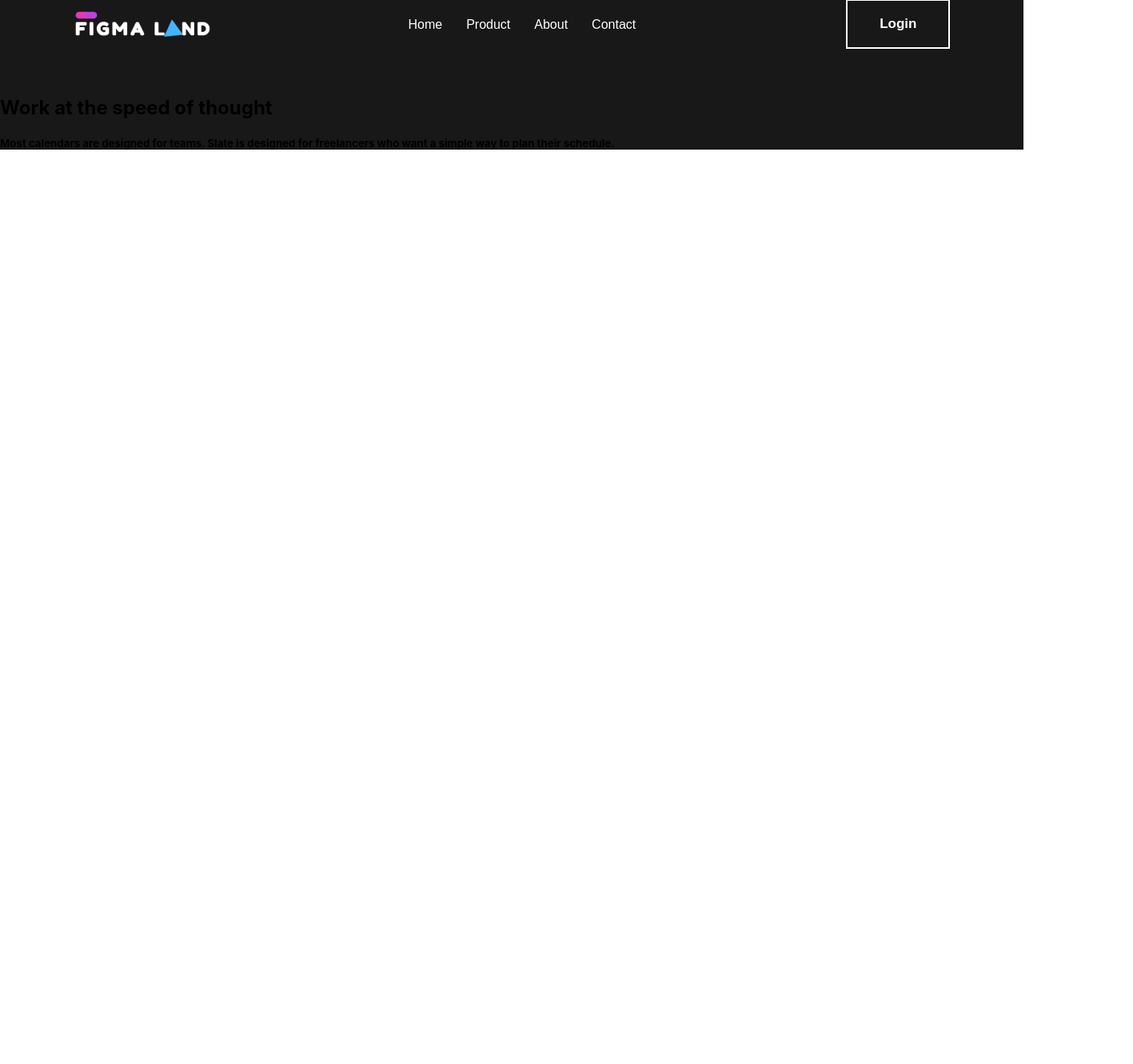
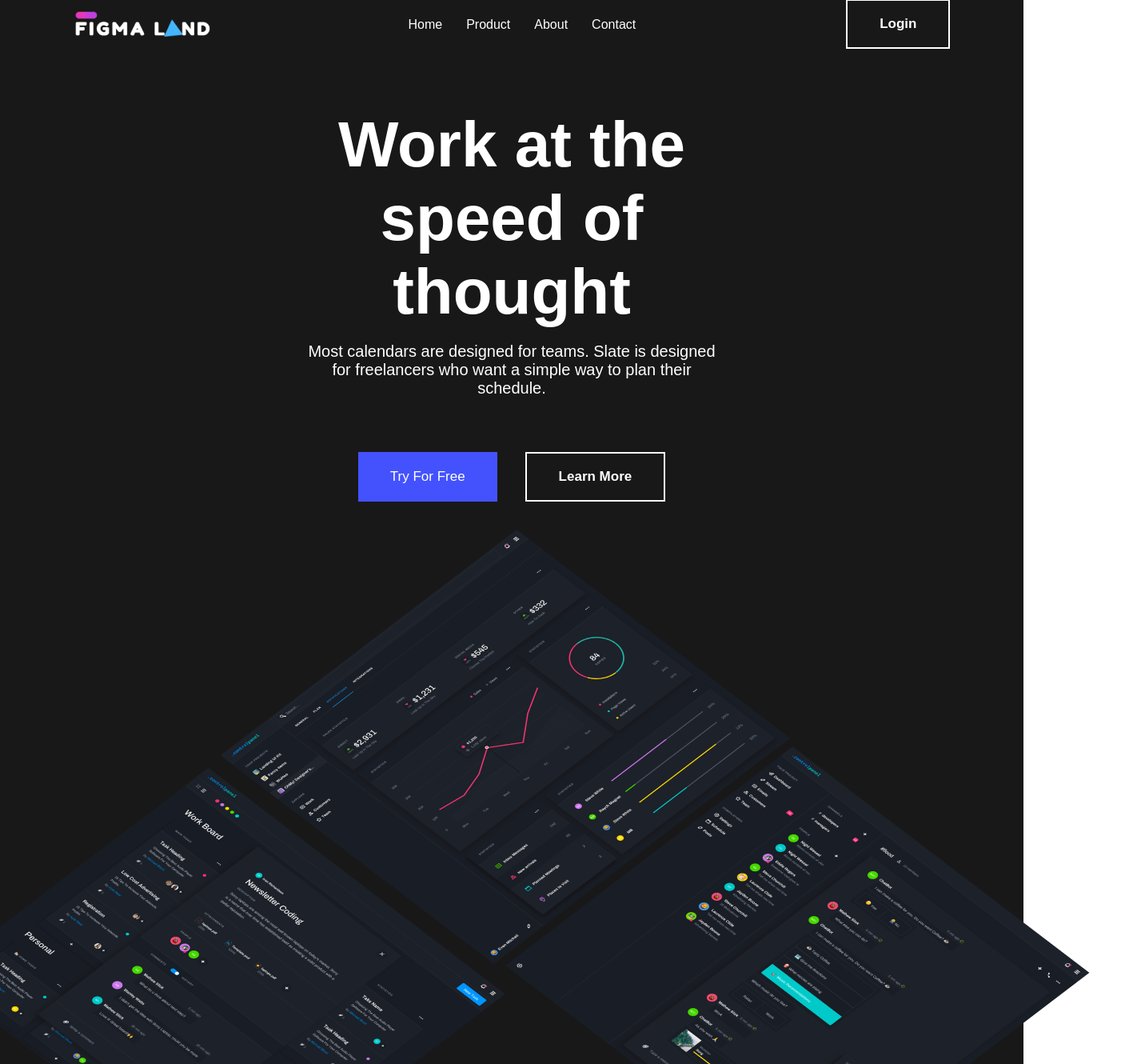
Before and after one commit to AleksandrKompanetc/reactjs-figma-app, a React (Create React App) app: page / in a window 1280 px wide. Shown: the part 40-1370 px from the top of the page at 80% size, 1417 px wide, since content can reach past the window. Before the commit the page ends 800 px from the top, so only its background shows below. Built offline with nearby package versions, Linux system fonts and the light colour scheme.

Commit message:
adding header buttons

```diff
--- a/src/components/Header.css
+++ b/src/components/Header.css
@@ -55,3 +55,43 @@
   color: gray;
   border-color: gray;
 }
+
+.header__texts {
+  display: flex;
+  flex-direction: column;
+  align-items: center;
+  text-align: center;
+  margin-top: 35px;
+  padding: 50px auto;
+}
+
+.header__texts-title {
+  margin: 0;
+  width: 40%;
+  font-size: 80px;
+  font-family: sans-serif;
+  font-weight: 600;
+  color: #fff;
+}
+
+.header__texts-subtitle {
+  margin-top: 17px;
+  width: 40%;
+  font-size: 20px;
+  font-family: sans-serif;
+  font-weight: 400;
+  color: #fff;
+}
+
+.header__buttons {
+  display: flex;
+  justify-content: center;
+  margin-top: 35px;
+  gap: 35px;
+}
+
+.header__image {
+  margin-top: 35px;
+  display: flex;
+  justify-content: center;
+}
--- a/src/components/Header.jsx
+++ b/src/components/Header.jsx
@@ -1,5 +1,6 @@
 import React from 'react'
 import logo from '../assets/site/images/siteImages/logo.png'
+import screens from '../assets/site/images/siteImages/screens.png'
 import './Header.css'
 
 const Header = () => {
@@ -16,9 +17,16 @@ const Header = () => {
         <button className='secondary-btn'>Login</button>
       </section>
       <section className='header__texts'>
-        <h1>Work at the speed of thought</h1>
-        <h5>Most calendars are designed for teams. Slate is designed for
+        <h1 className='header__texts-title'>Work at the speed of thought</h1>
+        <h5 className='header__texts-subtitle'>Most calendars are designed for teams. Slate is designed for
         freelancers who want a simple way to plan their schedule.</h5>
+      </section>
+      <section className='header__buttons'>
+        <button className='primary-btn'>Try For Free</button>
+        <button className='secondary-btn'>Learn More</button>
+      </section>
+      <section className='header__image'>
+        <img src={screens} alt="Screen" />
       </section>
     </div>
   )
```
